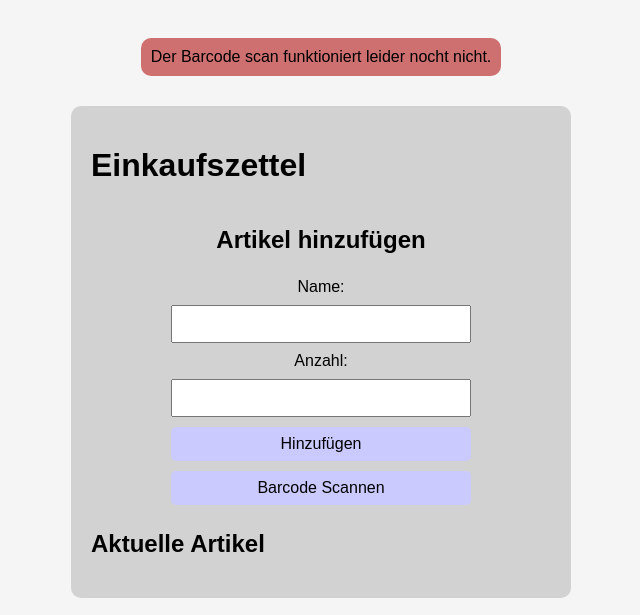
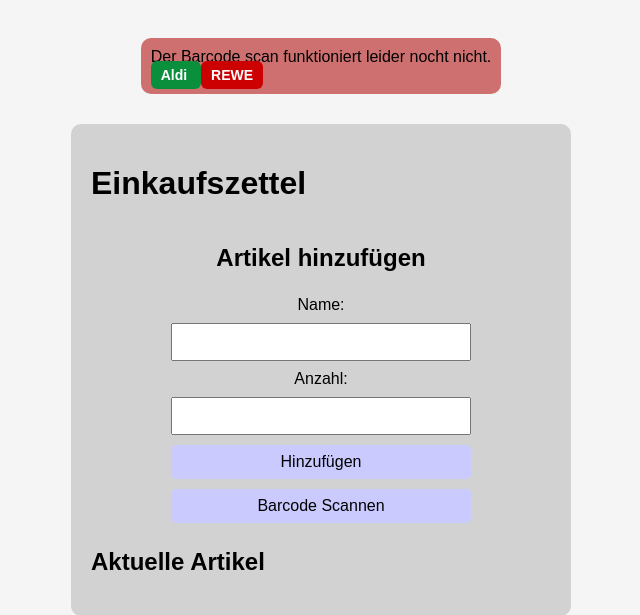
Before and after one commit to Felix2010-debug/einkaufszettel-app, a Flask app: template templates/index.html in a window 1280 px wide. Shown: the top 615 px of the page, without its empty margins (319-959 px from the left). Run offline with Flask 3, Linux system fonts and the light colour scheme; the template is opened without the code that fills it, so the values that code supplies are empty; some libraries are stand-ins or nearby versions.

Commit message:
Links aldi rewe

```diff
--- a/templates/index.html
+++ b/templates/index.html
@@ -18,6 +18,19 @@
     <a id="info2">
         Der Barcode scan funktioniert leider nocht nicht.
     </a>
+   <div id="links">
+     <a class="angebot aldi"
+       target="_blank"
+       href="https://www.aldi-nord.de/suchergebnis.html?search={{ artikel.name }}">
+       Aldi
+    </a>
+
+    <a class="angebot rewe"
+       target="_blank"
+       href="https://www.rewe.de/suche/produkte/{{ artikel.name }}">
+       REWE
+    </a>
+   </div>
 </div>
 
 <div id="main">
```
